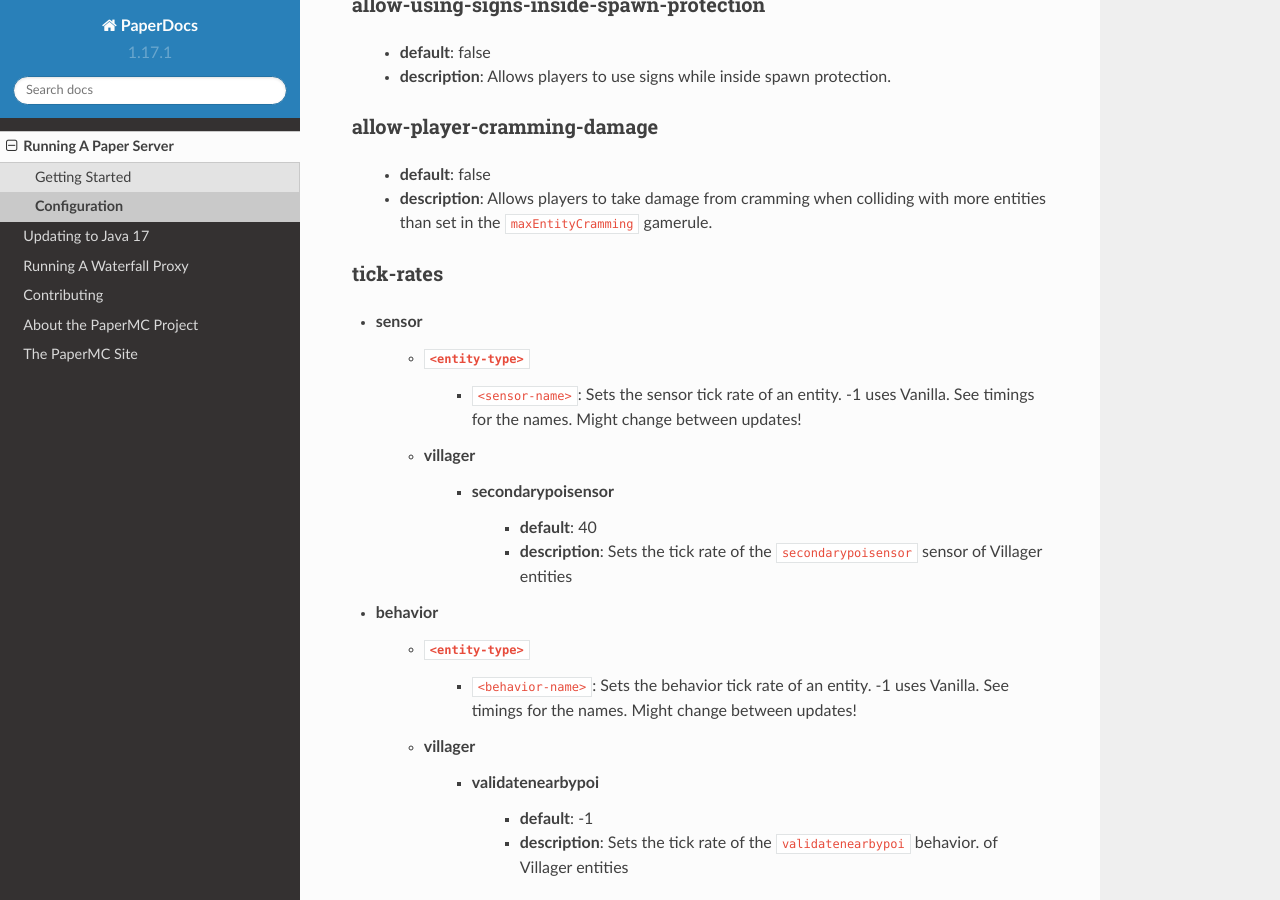
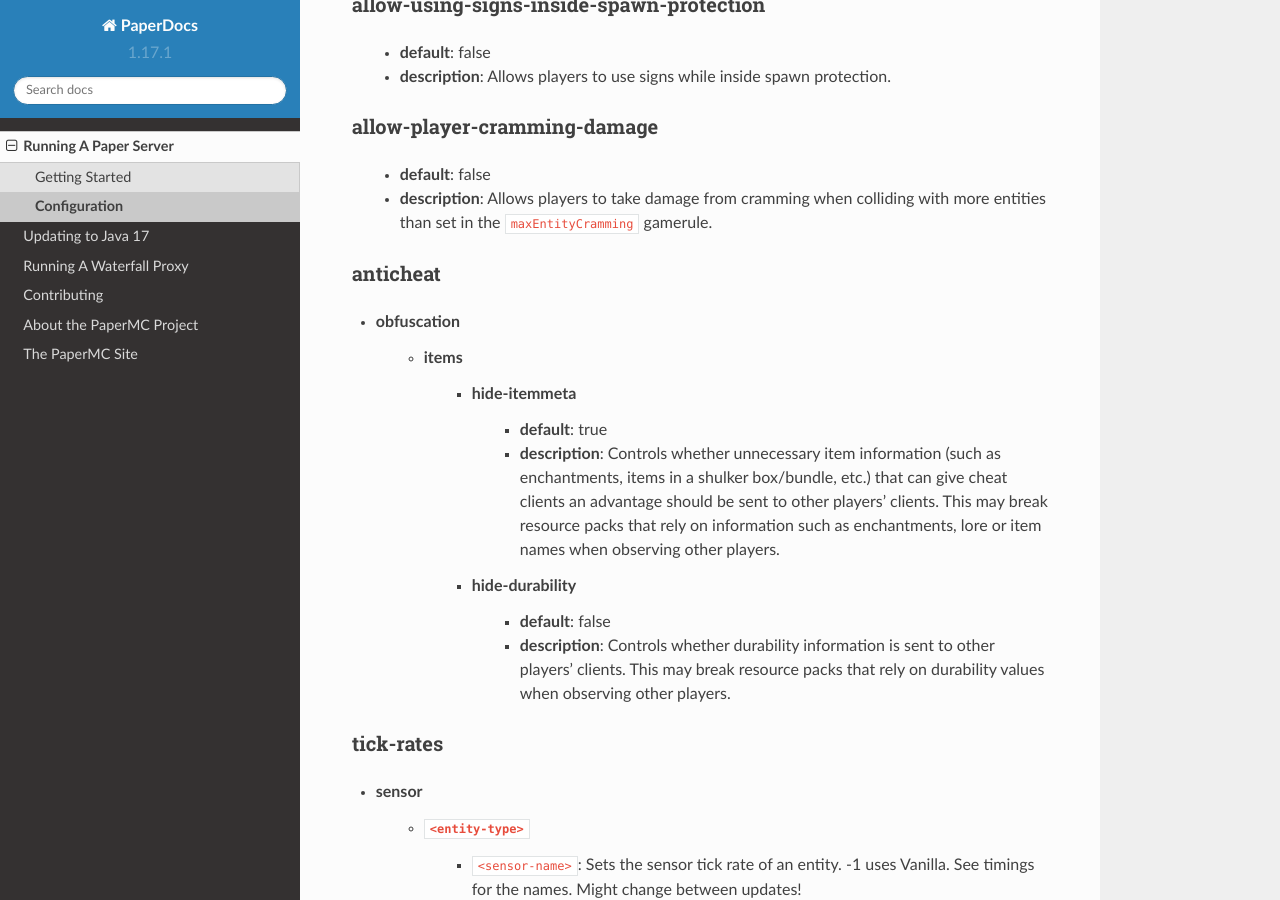
Before and after one commit to PaperMC/PaperDocs, a Sphinx documentation site: the page built from source/server/configuration.rst, in a window 1280 px wide and 900 px high, scrolled down 32199 px. Built offline with Sphinx 7.4.7 and the Read the Docs theme 2.0.0, drawn with Linux system fonts in a browser that asks for light colours.

Commit message:
hide-itemmeta-from-clients documentation (#101)

```diff
--- a/source/server/configuration.rst
+++ b/source/server/configuration.rst
@@ -1350,6 +1350,25 @@
    - **description**: Allows players to take damage from cramming when colliding
      with more entities than set in the ``maxEntityCramming`` gamerule.
 
+anticheat
+~~~~~~~~~
+* obfuscation
+    * items
+        * hide-itemmeta
+            - **default**: true
+            - **description**: Controls whether unnecessary item information
+              (such as enchantments, items in a shulker box/bundle, etc.)
+              that can give cheat clients an advantage should be sent to other
+              players' clients. This may break resource packs that rely on
+              information such as enchantments, lore or item names
+              when observing other players.
+
+        * hide-durability
+            - **default**: false
+            - **description**: Controls whether durability information is sent
+              to other players' clients. This may break resource packs that rely
+              on durability values when observing other players.
+
 tick-rates
 ~~~~~~~~~~
 * sensor
```
